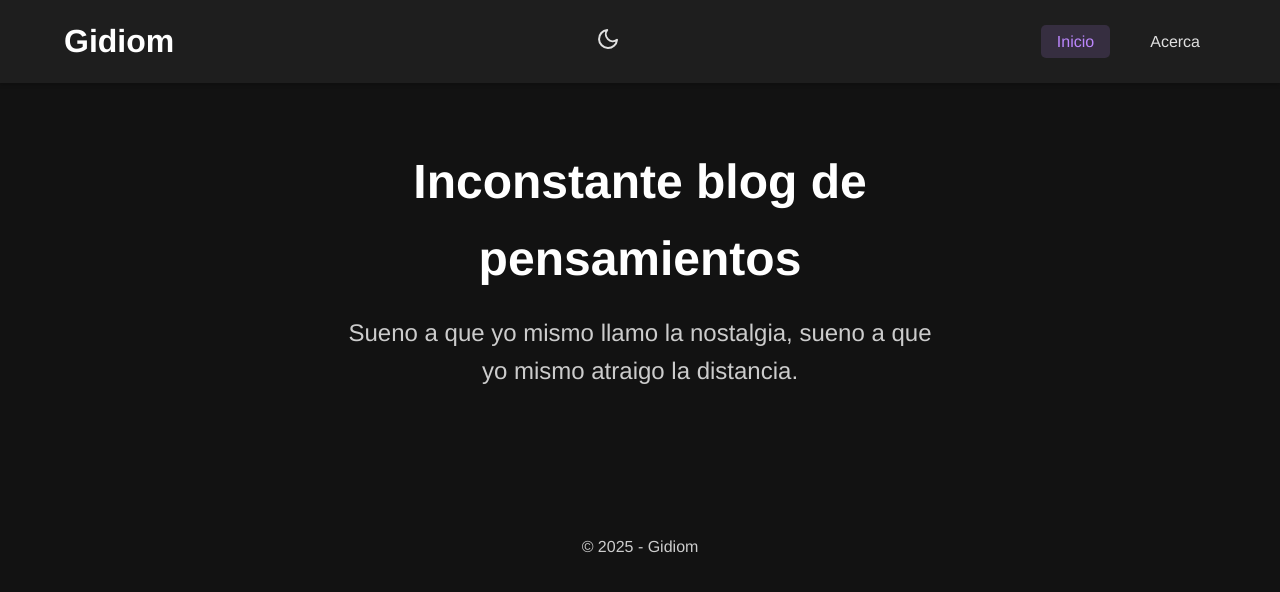
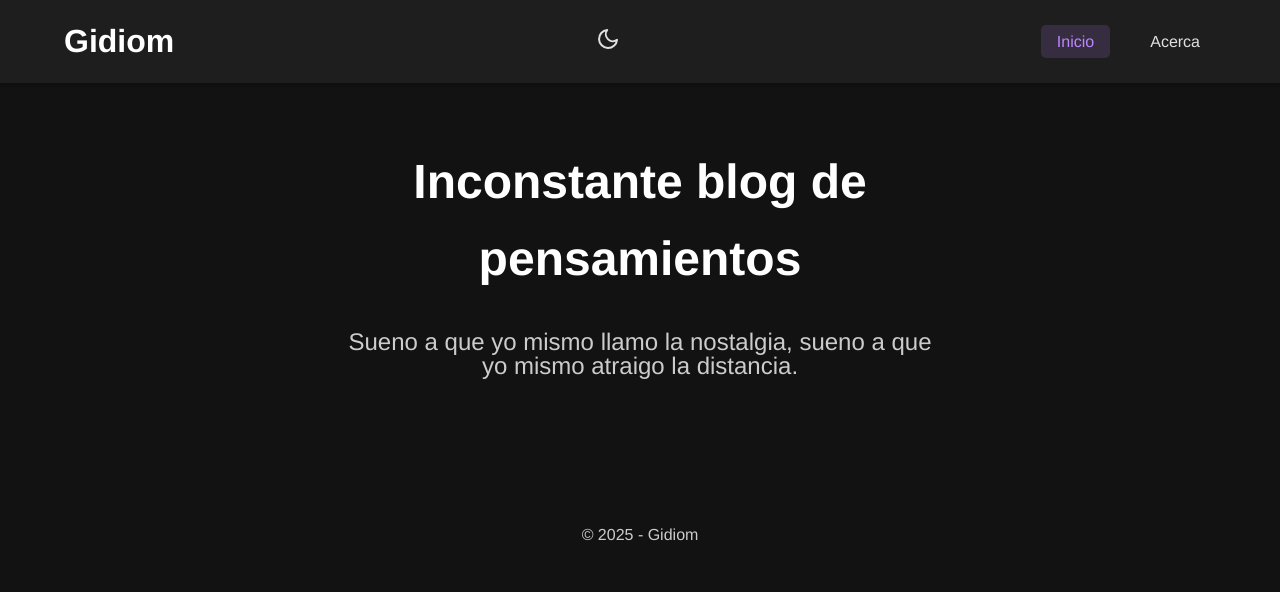
Before and after one commit to elgidiom/cleandmodern, a Jekyll site: the page built from index.md, in a window 1280 px wide. Shown: the top 592 px of the page. Built offline with Jekyll 4.4.1, drawn with Linux system fonts in a browser that asks for light colours.

Commit message:
fixing title and subtitle

```diff
--- a/assets/css/main.css
+++ b/assets/css/main.css
@@ -148,14 +148,16 @@ main {
 
 .intro h2 {
   font-size: 3rem;
-  margin-bottom: 1rem;
+  margin-bottom: 2rem;
   color: var(--accent-color);
+  line-heifth: 1.2;
 }
 
 .intro p {
   color: var(--muted-color);
   font-size: 1.5rem;
   margin: 0 auto;
+  line-height: 1;
 }
 
 /* --------------------------------------------------
```
